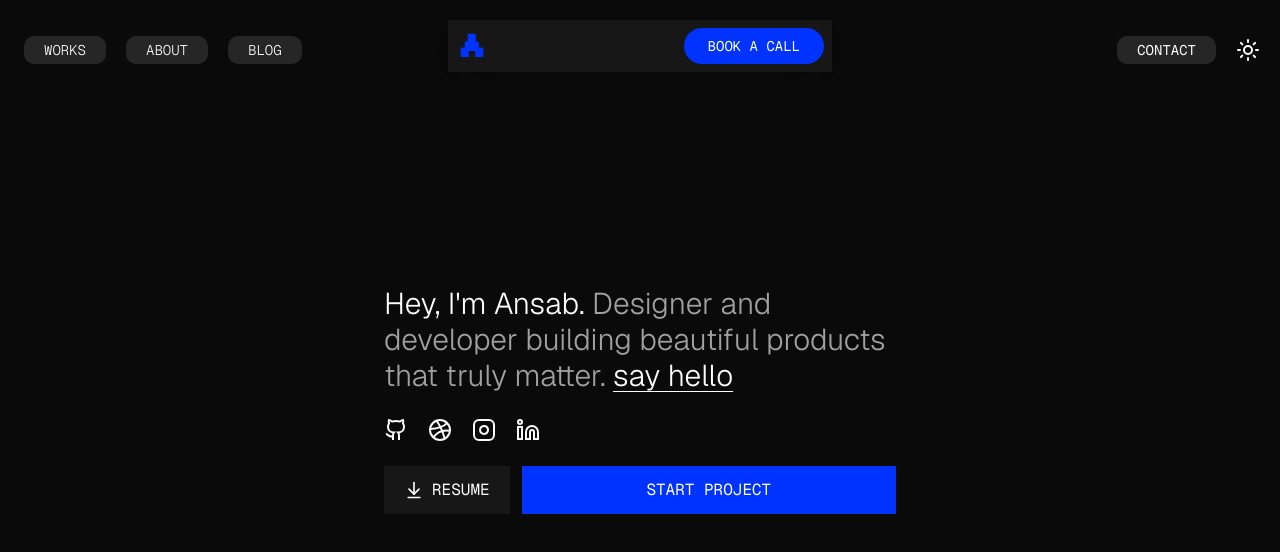
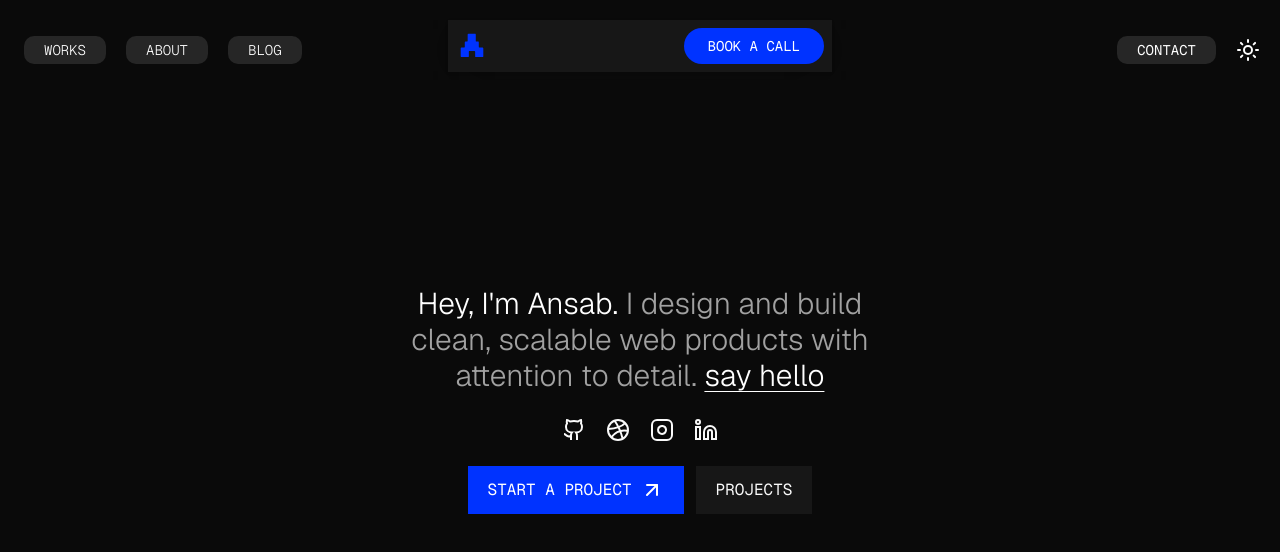
Before and after one commit to ansabazys/portfolio, a Next.js app: page / in a window 1280 px wide. Shown: the top 552 px of the page. Built offline with nearby package versions, Linux system fonts and the light colour scheme.

Commit message:
feat(links): add links

```diff
--- a/src/components/sections/Hero.tsx
+++ b/src/components/sections/Hero.tsx
@@ -1,21 +1,25 @@
-import { ArrowDownToLine } from "lucide-react";
+import { ArrowDownToLine, ArrowUpRight } from "lucide-react";
 
 export default function Hero() {
   return (
     <section className="flex flex-col p-5 gap-6 h-screen justify-center items-center">
       <div>
-        <h1 className="md:text-3xl text-xl w-full max-w-lg font-light text-neutral-400">
+        <h1 className="md:text-3xl md:text-center text-xl w-full max-w-lg font-light text-neutral-400">
           <span className="dark:text-white text-black font-sans">
             Hey, I'm Ansab.
           </span>{" "}
-          Designer and developer building beautiful products that truly matter.{" "}
-          <span className="underline dark:text-white text-black underline-offset-5 decoration-1 block md:inline">
+          I design and build clean, scalable web products with attention to
+          detail. {" "}
+          <a
+            href="https://ig.me/m/ansabazys"
+            className="underline dark:text-white text-black underline-offset-5 decoration-1 block md:inline"
+          >
             say hello
-          </span>
+          </a>
         </h1>
       </div>
 
-      <div className="flex gap-5 max-w-lg  justify-start w-full">
+      <div className="flex gap-5 max-w-lg  md:justify-center w-full">
         <svg
           xmlns="http://www.w3.org/2000/svg"
           width="24"
@@ -70,13 +74,13 @@ export default function Hero() {
         </svg>
       </div>
 
-      <div className=" w-full max-w-lg flex gap-3">
-        <button className="w-fit px-5 dark:bg-neutral-900 font-mono flex items-center gap-2 bg-neutral-100">
-          <ArrowDownToLine className="w-5" />
-          <span> RESUME</span>
+      <div className=" md:w-fit w-full max-w-sm flex gap-3">
+        <button className="bg-[#0033FF] w-fit font-mono flex justify-center md:justify-between md:px-5 gap-2 items-center p-3 text-white">
+          START A PROJECT
+          <ArrowUpRight />
         </button>
-        <button className="bg-[#0033FF] w-full font-mono p-3 text-white">
-          START PROJECT
+        <button className="px-5 w-fit justify-center dark:bg-neutral-900 font-mono flex items-center gap-2 bg-neutral-100">
+          <span>PROJECTS</span>
         </button>
       </div>
     </section>
```
Also changed, not shown: 1 other file (tests, documents, lock files or other folders).
